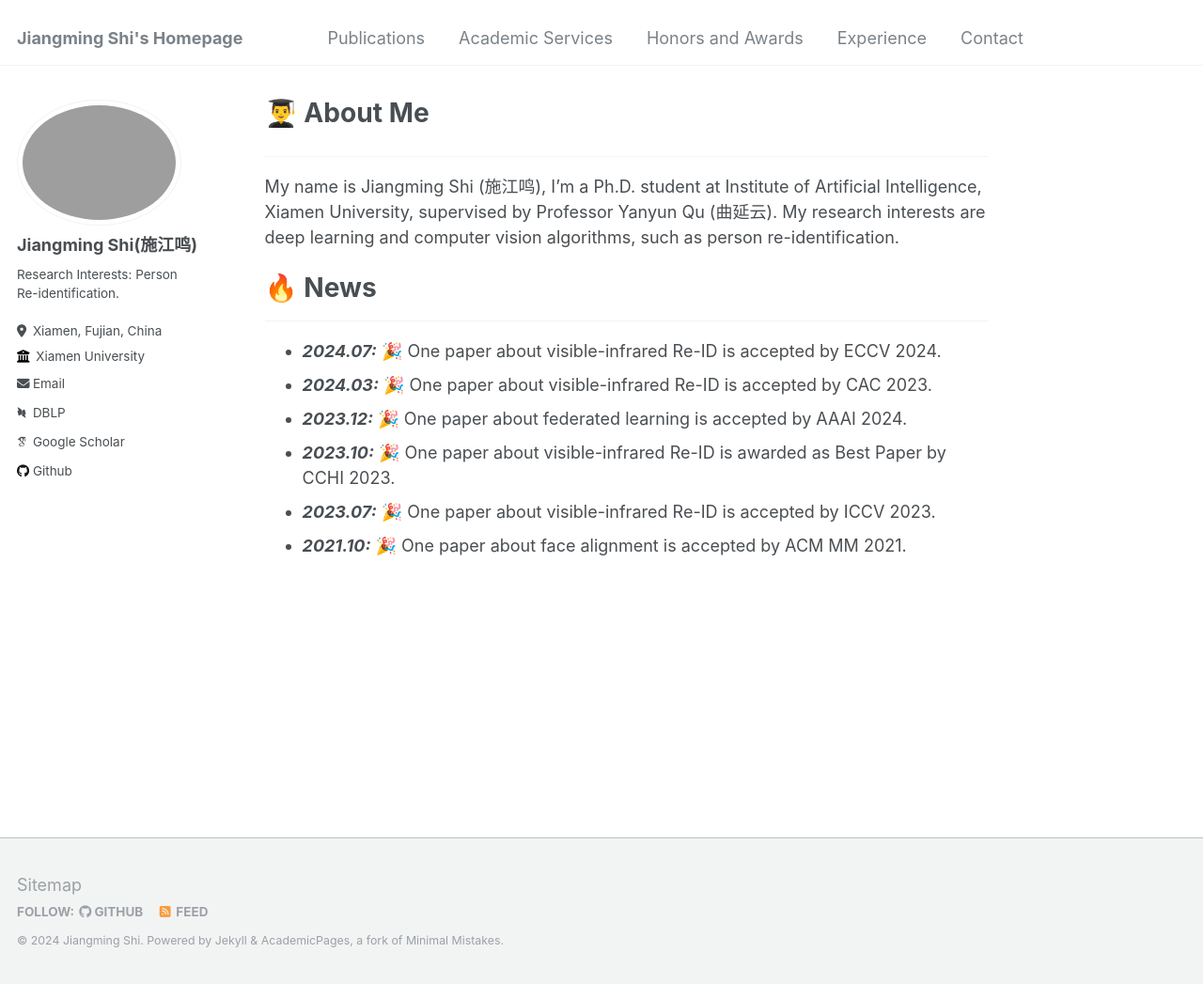
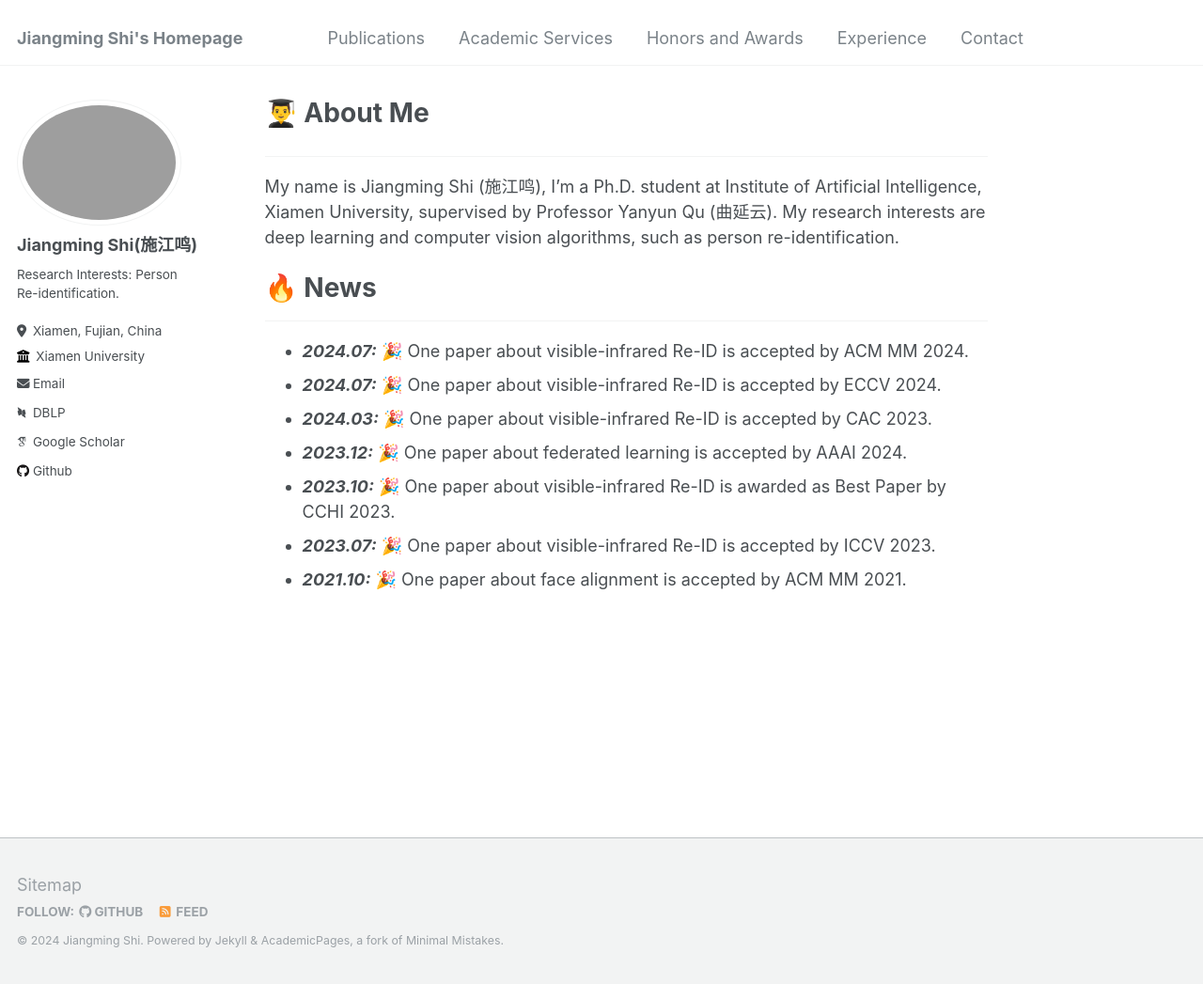
Before and after one commit to shijiangming1/shijiangming1.github.io, a Jekyll site: the page built from _pages/about.md, in a window 1280 px wide and 1047 px high. Shown: the whole window at 94% size. Built offline with Jekyll 4.4.1, drawn with Linux system fonts in a browser that asks for light colours; some web fonts are replaced.

Commit message:
Update about.md

```diff
--- a/_pages/about.md
+++ b/_pages/about.md
@@ -15,7 +15,9 @@ My name is Jiangming Shi (施江鸣), I'm a Ph.D. student at Institute of Artifi
 ======
 <hr>
 <ul>
-
+     <li>
+    <strong><i>2024.07:</i></strong> 🎉 One paper about visible-infrared Re-ID is accepted by ACM MM 2024.
+  </li>
    <li>
     <strong><i>2024.07:</i></strong> 🎉 One paper about visible-infrared Re-ID is accepted by ECCV 2024.
   </li>
```
